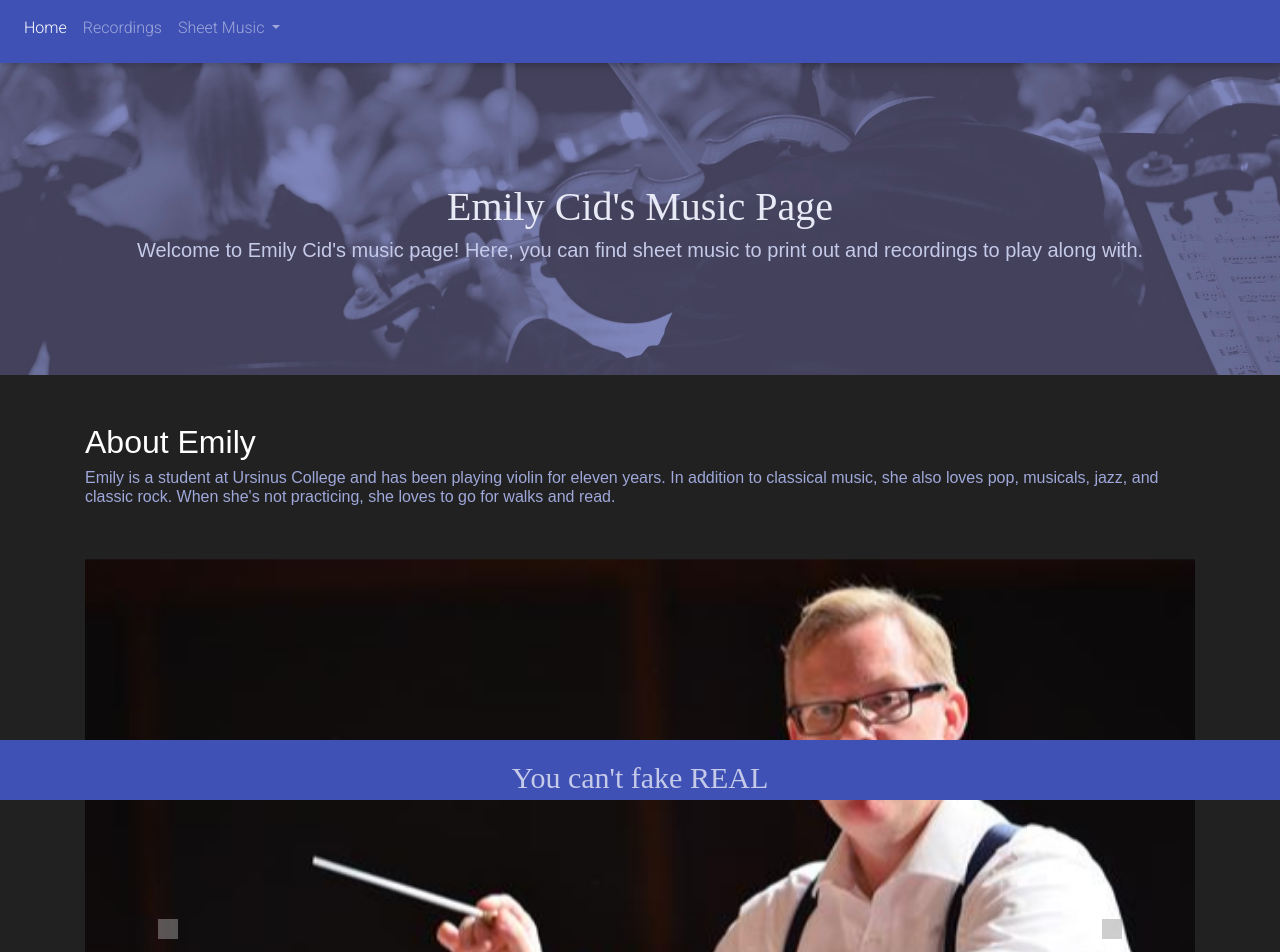
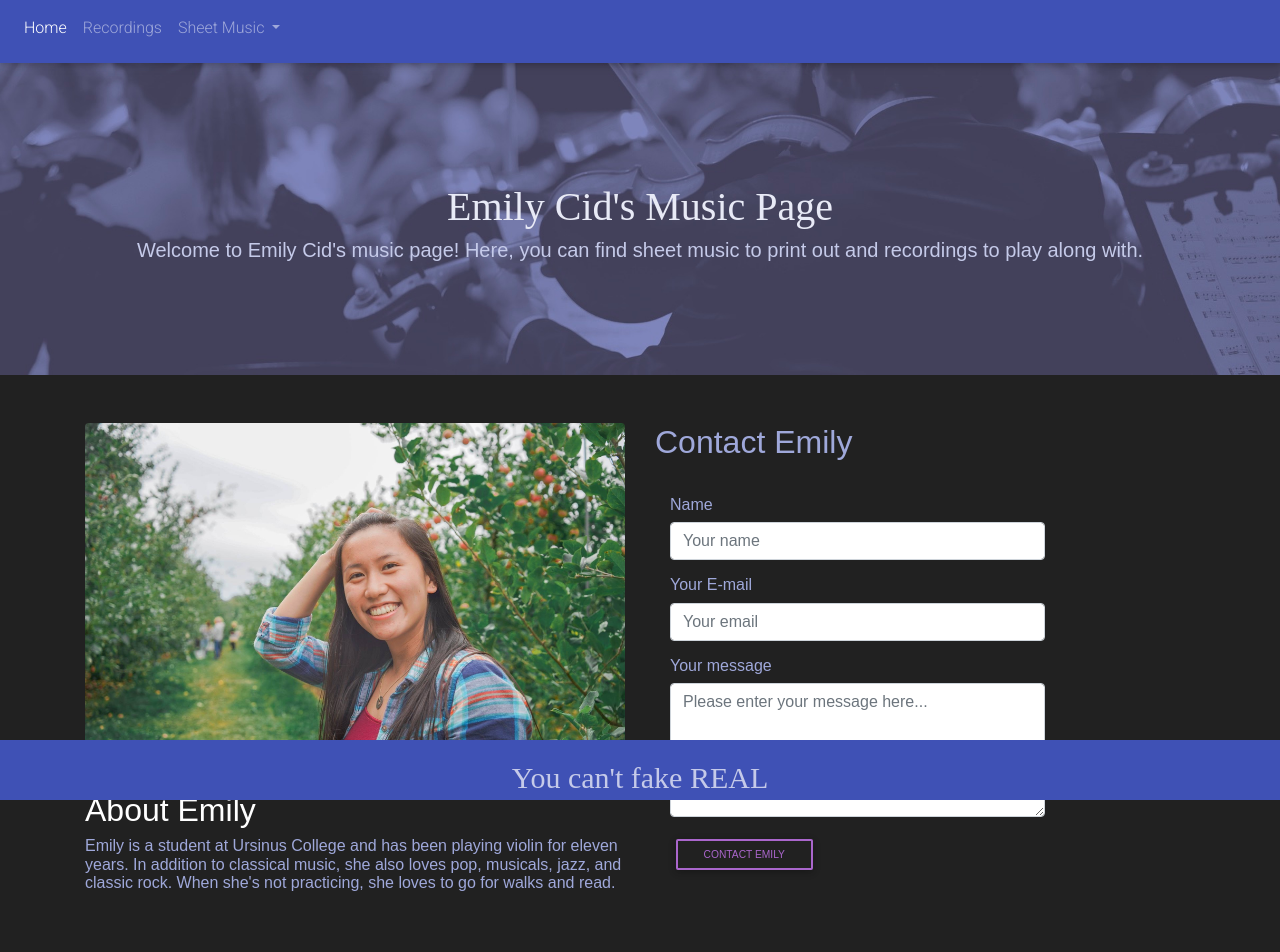
Before and after one commit to bbugieda/emilycid-angular, an Angular app: page /home in a window 1280 px wide. Shown: the top 952 px of the page. Built offline with nearby package versions, Linux system fonts and the light colour scheme; grey boxes are pictures that could not be loaded; a web font is replaced by a local one.

Commit message:
added a contact form layout on page

```diff
--- a/src/app/home/home.component.css
+++ b/src/app/home/home.component.css
@@ -5,3 +5,13 @@
 .full-page-height {
     min-height: 100vh;
 }
+
+.btn:hover {
+    color: #5c6bc0;
+    background-color: #d3d0e4;
+}
+
+.btn {
+    color: white;
+    background-color: #5c6bc0;
+}
--- a/src/app/home/home.component.html
+++ b/src/app/home/home.component.html
@@ -11,15 +11,24 @@
 <div class="album py-5 bg-dark">
     <div class="container full-page-height">
 
+        <div class="row">
+            <div class="col-sm">
+                <figure class="figure">
+                    <img src="../../assets/img/emily/emily-cid.jpg" class="figure-img img-fluid rounded"
+                        alt="A generic square placeholder image with rounded corners in a figure.">
+                    <br>
                     <h2 class="section-header">About Emily</h2>
                     <p class="sub-section-header">
-            Emily is a student at Ursinus College and has been playing violin for eleven years. In addition to
-            classical music, she also loves pop, musicals, jazz, and classic rock. When she's not practicing, she loves
+                        Emily is a student at Ursinus College and has been playing violin for eleven years. In addition
+                        to
+                        classical music, she also loves pop, musicals, jazz, and classic rock. When she's not
+                        practicing, she loves
                         to go for walks and read.
                     </p>
                     <br>
-        <br>
-
+                </figure>
+            </div>
+            <!-- <div class="col-sm">
                 <div id="carouselExampleIndicators" class="carousel slide" data-ride="carousel">
                     <ol class="carousel-indicators">
                         <li data-target="#carouselExampleIndicators" data-slide-to="0" class="active"></li>
@@ -32,10 +41,12 @@
                                 alt="First slide">
                         </div>
                         <div class="carousel-item">
-                    <img class="d-block w-100" src="../../assets/img/carousel/scott-hensil.jpg" alt="Second slide">
+                            <img class="d-block w-100" src="../../assets/img/carousel/scott-hensil.jpg"
+                                alt="Second slide">
                         </div>
                         <div class="carousel-item">
-                    <img class="d-block w-100" src="../../assets/img/carousel/orchestra-stock-1.jpg" alt="Third slide">
+                            <img class="d-block w-100" src="../../assets/img/carousel/orchestra-stock-1.jpg"
+                                alt="Third slide">
                         </div>
                     </div>
                     <a class="carousel-control-prev" href="#carouselExampleIndicators" role="button" data-slide="prev">
@@ -47,7 +58,50 @@
                         <span class="sr-only">Next</span>
                     </a>
                 </div>
+            </div> -->
 
+                  <div class="col-sm col-md-6 col-md-offset-3">
+                    <div class="well well-sm">
+                      <form class="form-horizontal" action="" method="post">
+                      <fieldset>
+                        <legend class="text-left sub-section-header"><h2>Contact Emily</h2></legend>
+                        <br>
+
+                        <!-- Name input-->
+                        <div class="form-group">
+                          <label class="col-md-3 control-label sub-section-header" for="name">Name</label>
+                          <div class="col-md-9">
+                            <input id="name" name="name" type="text" placeholder="Your name" class="form-control" required>
+                          </div>
+                        </div>
+
+                        <!-- Email input-->
+                        <div class="form-group">
+                          <label class="col-md-3 control-label sub-section-header" for="email">Your E-mail</label>
+                          <div class="col-md-9">
+                            <input id="email" name="email" type="text" placeholder="Your email" class="form-control" required>
+                          </div>
+                        </div>
+
+                        <!-- Message body -->
+                        <div class="form-group">
+                          <label class="col-md-3 control-label sub-section-header" for="message">Your message</label>
+                          <div class="col-md-9">
+                            <textarea class="form-control" id="message" name="message" placeholder="Please enter your message here..." rows="5" required></textarea>
+                          </div>
+                        </div>
+
+                        <!-- Form actions -->
+                        <div class="form-group">
+                          <div class="col-md-12 text-left">
+                            <button type="button" class="btn btn-sm btn-outline-secondary">Contact Emily</button>
+                          </div>
+                        </div>
+                      </fieldset>
+                      </form>
+                    </div>
+                </div>
+        </div>
     </div>
 </div>
 
```
Also changed, not shown: src/assets/img/emily/emily-cid.jpg (added). Lines whose indentation alone changed are shown as unchanged.
